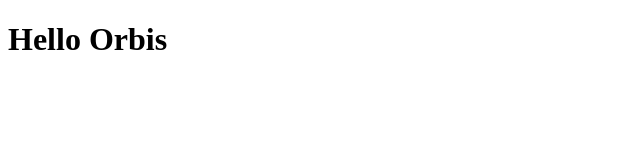
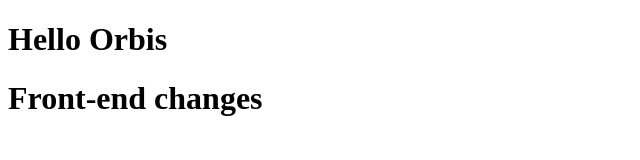
Before and after one commit to VenkatRaman22/VenkatRepo, a plain HTML site: page index.html in a window 1280 px wide. Shown: the whole page, without its empty margins (0-640 px from the left). Drawn offline with Linux system fonts and the light colour scheme.

Commit message:
feat: added frontend code

```diff
--- a/index.html
+++ b/index.html
@@ -7,5 +7,6 @@
 </head>
 <body>
     <h1>Hello Orbis</h1>
+    <h1>Front-end changes</h1>
 </body>
 </html>
```
